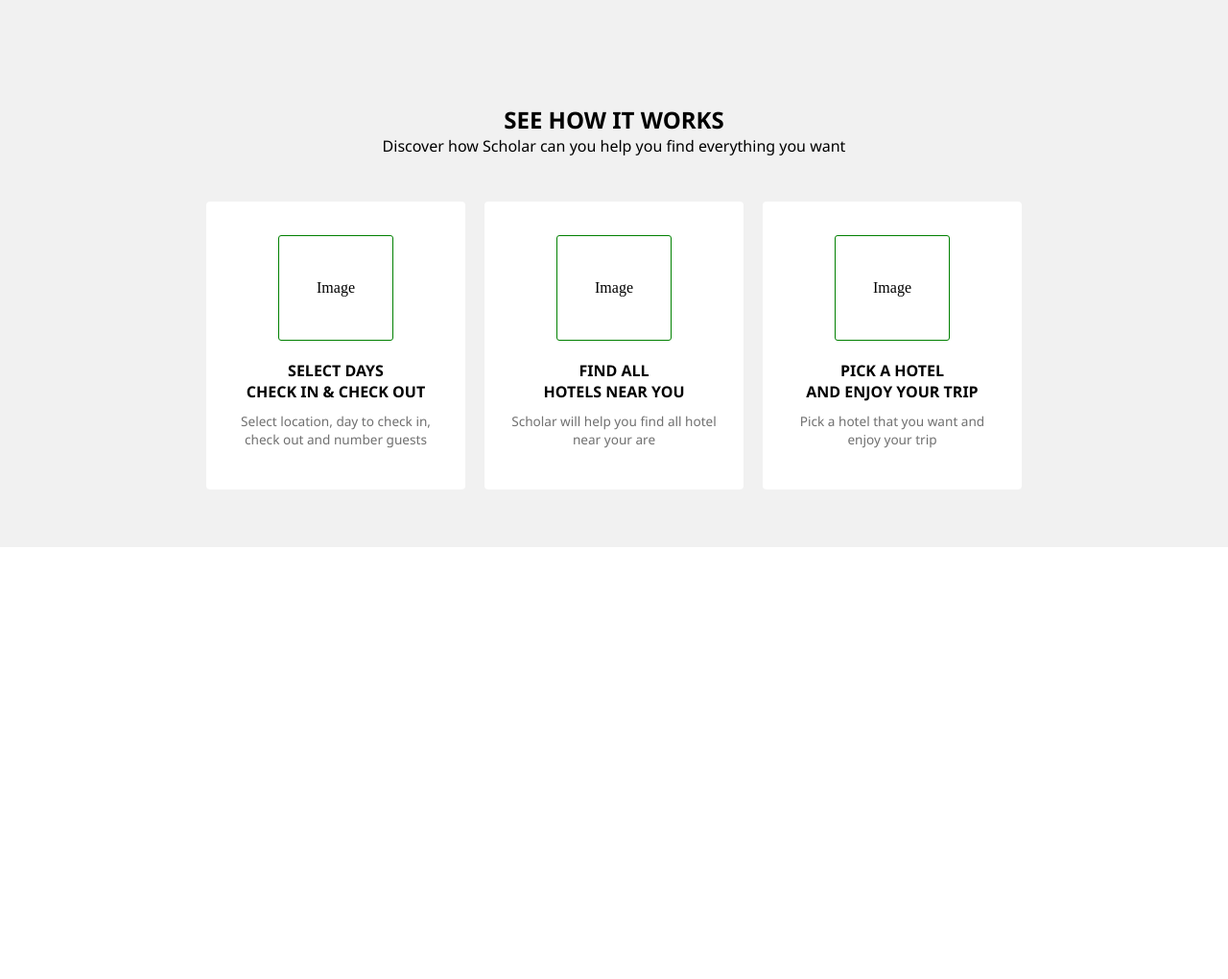
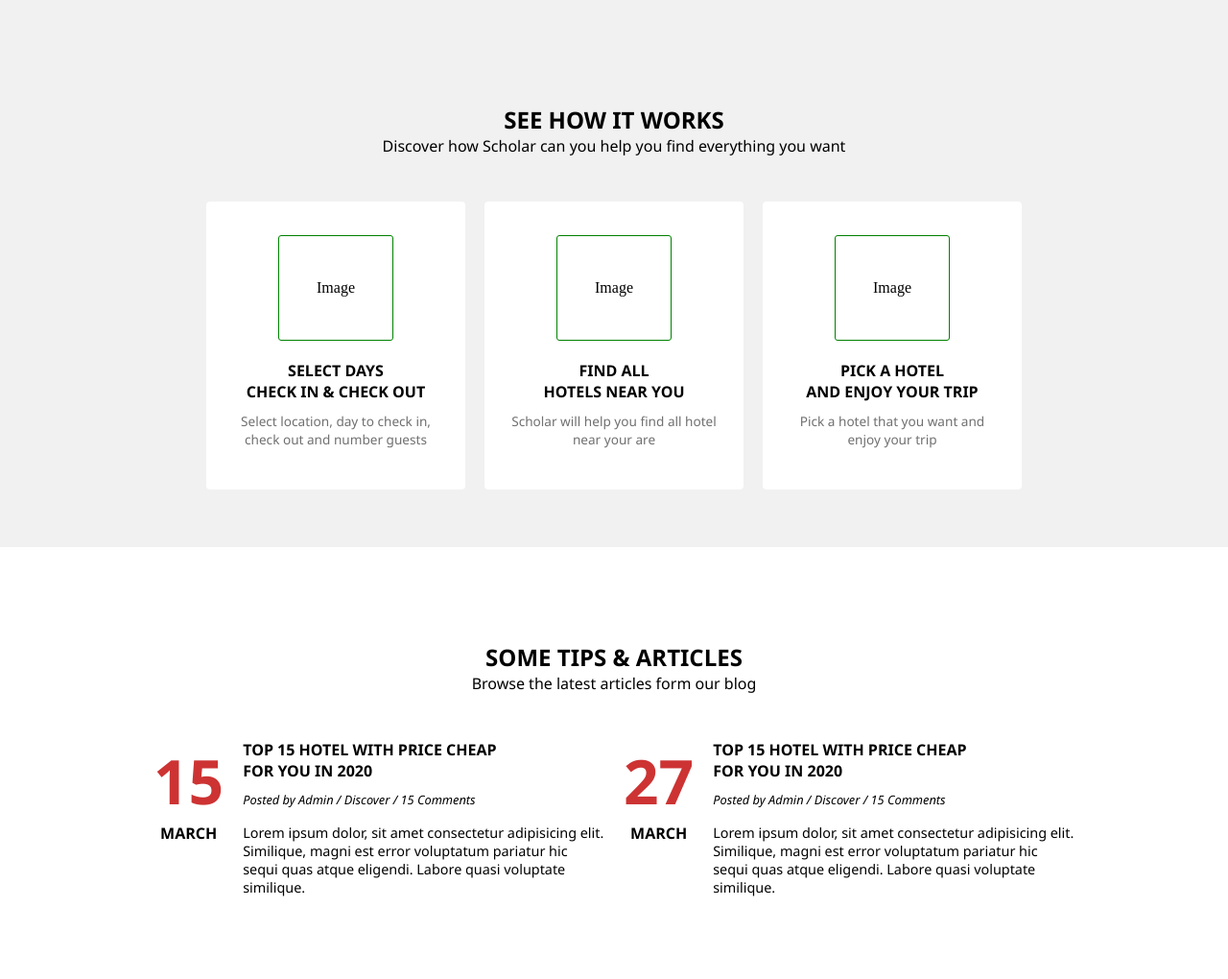
Before and after one commit to rodrigotmy/TemplateScholarHotel, a plain HTML site: page index.html in a window 1280 px wide. Shown: the whole page at 96% size. Before the commit the page ends 800 px from the top, so only its background shows below. Drawn offline with Linux system fonts and the light colour scheme.

Commit message:
Se crea sección "tips y articulos"

```diff
--- a/index.html
+++ b/index.html
@@ -36,5 +36,44 @@
       </div>
     </div>
   </div>
+
+  <div class="tips">
+    <div class="tips__contnr-into">
+      <div class="tips__name-section">
+        <h2 class="tips__section-title">SOME TIPS & ARTICLES</h2>
+        <p class="tips__section-descrip">
+          Browse the latest articles form our blog
+        </p>
+      </div>
+
+      <div class="tips__item">
+        <div class="tips__date">
+          <h1 class="tips__day">15</h1>
+          <p class="tips__month"><strong>MARCH</strong></p>
+        </div>
+        <h2 class="tips__item-title">TOP 15 HOTEL WITH PRICE CHEAP <br> FOR YOU IN 2020 </h2>
+        <p class="tips__item-details">Posted by Admin / Discover / 15 Comments</p>
+        <p class="tips__item-descrip">Lorem ipsum dolor, sit amet consectetur adipisicing elit.
+          Similique, magni est error voluptatum pariatur hic sequi quas atque eligendi.
+          Labore quasi voluptate similique.</p>
+          <div class="clear-float"></div>
+      </div>
+
+      <div class="tips__item">
+        <div class="tips__date">
+          <h1 class="tips__day">27</h1>
+          <p class="tips__month"><strong>MARCH</strong></p>
+        </div>
+        <h2 class="tips__item-title">TOP 15 HOTEL WITH PRICE CHEAP <br> FOR YOU IN 2020 </h2>
+        <p class="tips__item-details">Posted by Admin / Discover / 15 Comments</p>
+        <p class="tips__item-descrip">Lorem ipsum dolor, sit amet consectetur adipisicing elit.
+          Similique, magni est error voluptatum pariatur hic sequi quas atque eligendi.
+          Labore quasi voluptate similique.</p>
+          <div class="clear-float"></div>
+      </div>
+
+
+    </div>
+  </div>
 </body>
 </html>
--- /dev/null
+++ b/scss/grid/_tips.scss
@@ -0,0 +1,20 @@
+.tips {
+  &__contnr-into {
+    display: grid;
+    grid-template-columns: repeat(2, minmax(450px, 1fr));
+    grid-template-rows: minmax(150px, 1fr) auto;
+    grid-gap: 0 20px;
+  }
+  &__name-section {
+    grid-column: 1 / span 2;
+    grid-row: 1 / span 1;
+  }
+  &__item:nth-of-type(0) {
+    grid-column: 1 / span 1;
+    grid-row: 2 / span 1;
+  }
+  &__item:nth-of-type(1) {
+    grid-column: 2 / span 1;
+    grid-row: 2 / span 1;
+  }
+}
--- /dev/null
+++ b/scss/layout/_tips.scss
@@ -0,0 +1,58 @@
+.tips {
+  @include max-width-page;
+  height: auto;
+
+  &__contnr-into {
+    @include contnr-center;
+    width: 960px;
+    height: inherit;
+    font-family: $font1;
+    padding-top: 50px;
+    padding-bottom: 50px;
+  }
+
+  &__name-section {
+    @extend .works__name-section;
+  }
+
+  &__item {
+    width: 100%;
+    height: 200px;
+  }
+
+  &__date {
+    height: inherit;
+    float: left;
+    margin-right: 20px;
+    display: flex;
+    flex-direction: column;
+    align-items: center;
+
+    h1 {
+      font-size: 4em;
+      color: $color-secundario;
+    }
+    p {
+      font-size: 1em;
+    }
+  }
+
+  &__item-title {
+    font-size: 1em;
+    margin-bottom: 10px;
+  }
+  &__item-details {
+    font-size: .8em;
+    margin-bottom: 16px;
+    font-style: italic;
+  }
+
+  &__item-descrip {
+    font-size: .9em;;
+  }
+
+  .clear-float {
+    clear: both;
+  }
+
+}
--- a/scss/styles.scss
+++ b/scss/styles.scss
@@ -6,5 +6,7 @@
 @import "base/buttons";
 
 @import "grid/works";
+@import "grid/tips";
 
 @import "layout/works";
+@import "layout/tips";
```
Also changed, not shown: css/grid/_tips.css (added), css/layout/_tips.css (added), css/styles.css, 1 other file.
